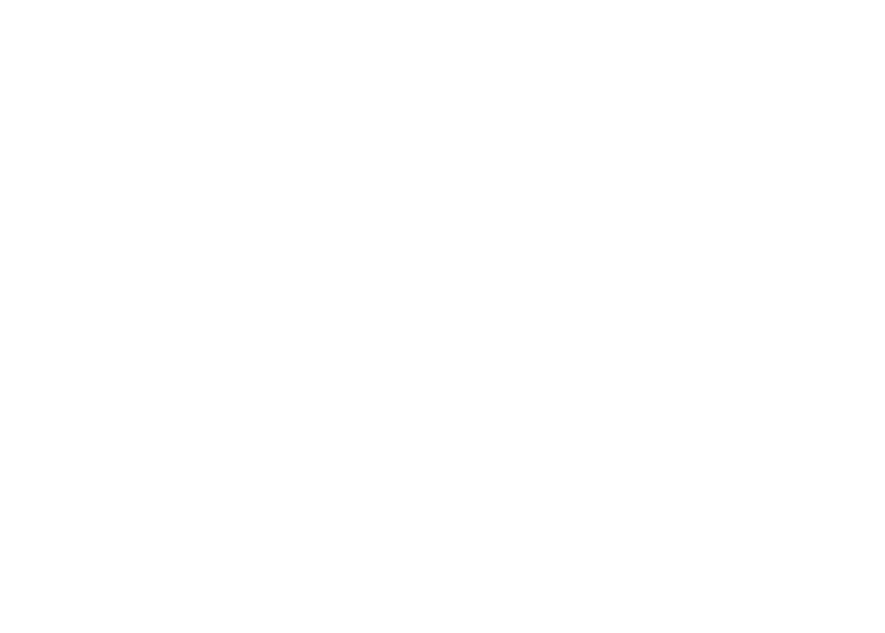
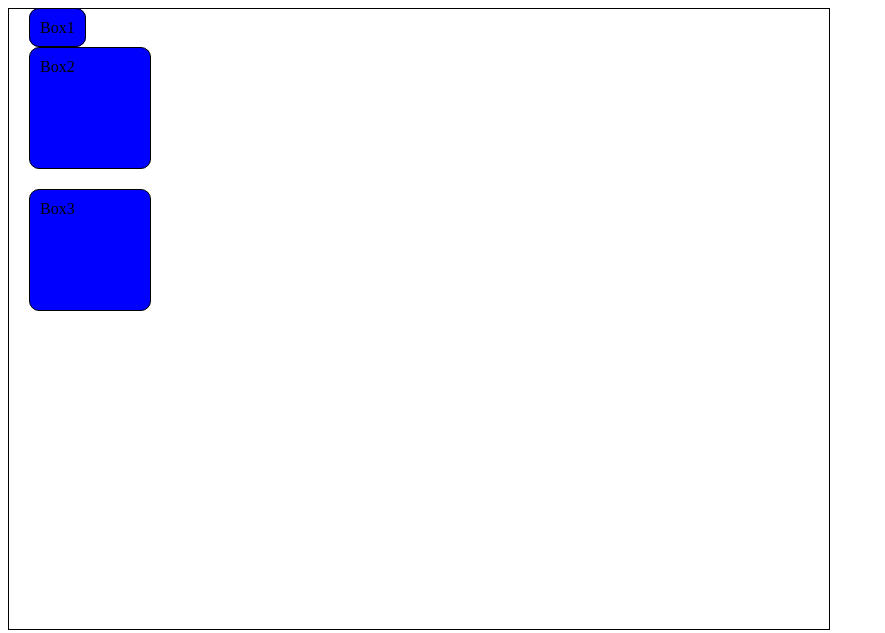
Before and after one commit to PrinceKumarCodes/Css_With_Project, a plain HTML site: page Display_Properties/index.html in a window 1280 px wide. Shown: the whole page, without its empty margins (0-885 px from the left). Drawn offline with Linux system fonts and the light colour scheme.

Commit message:
Update files

```diff
--- a/Display_Properties/index.html
+++ b/Display_Properties/index.html
@@ -7,9 +7,24 @@
     <title>Document</title>
     <link rel="stylesheet" href="style.css">
 </head>
+<!-- display: inline / block / inline-block / none -->
 
 <body>
+    <div id="display">
+        <div id="inline-box">
+            Box1
+        </div>
+        <div id="block-box">
+            Box2
+        </div>
+        <div id="inline-block-box">
+            Box3
+        </div>
+        <div id="none-box">
+            Box4
+        </div>
 
+    </div>
 </body>
 
 </html>
--- a/Display_Properties/style.css
+++ b/Display_Properties/style.css
@@ -0,0 +1,60 @@
+#display {
+  width: 800px;
+  height: 600px;
+  border: 1px solid black;
+  padding: 10px;
+}
+
+#inline-box {
+  width: 100px;
+  height: 100px;
+  background-color: blue;
+  border: 1px solid black;
+  border-radius: 10px;
+  padding: 10px;
+  margin: 10px;
+  display: inline;
+  /*
+  inline - Takes only the space required by the element.
+  (no margin/ no padding from top and bottom)and
+  we can't set width and height from top and bottom
+  */
+}
+#block-box {
+  width: 100px;
+  height: 100px;
+  background-color: blue;
+  border: 1px solid black;
+  border-radius: 10px;
+  padding: 10px;
+  margin: 10px;
+  display: block;
+  /* block - Takes full space available in width. */
+}
+
+#inline-block-box {
+  width: 100px;
+  height: 100px;
+  background-color: blue;
+  border: 1px solid black;
+  border-radius: 10px;
+  padding: 10px;
+  margin: 10px;
+  display: inline-block;
+  /* inline-block - Similar to inline but we can set margin & padding width , heidth as well. */
+}
+#none-box {
+  width: 100px;
+  height: 100px;
+  background-color: blue;
+  border: 1px solid black;
+  border-radius: 10px;
+  padding: 10px;
+  margin: 10px;
+  display: none;
+  /* none - To remove element from document flow. */
+  visibility: hidden;
+  /*When visibility is set to none, space for the element is reserved.
+   But for display set to none,no space is reserved or blocked for the element.;
+  */
+}
--- a/Selectors/style.css
+++ b/Selectors/style.css
@@ -0,0 +1,28 @@
+* {
+  /* This is universal selector   */
+  background-color: aquamarine;
+}
+
+#box1 {
+  /* This is Id selector */
+  background-color: blue;
+}
+
+.box2 {
+  /* This is class selector   */
+  background-color: blueviolet;
+}
+p {
+  /* This is element selector     */
+  background-color: brown;
+}
+article {
+  /* This is element selector     */
+  background-color: antiquewhite;
+}
+
+p,
+article {
+  /* This is group selector   */
+  background-color: yellow;
+}
--- a/Units_in_css/style.css
+++ b/Units_in_css/style.css
@@ -0,0 +1,61 @@
+/*
+-----------Units in CSS------------
+There are two types of units in css
+1) absolute unit(px, cm, mm, inch)
+2) relative unit(%, em, rem,
+
+
+96px == 1 inch == 2.54cm
+96px == 1 inch == 0.26mm
+
+
+(PPI(pixels per inch)>96px) ==> High resolution   ----> It used in digital screen
+(PPI(pixels per inch)<96px) ==> Low resolution
+
+
+DPI(dot per inch) ----> It used in printing press
+font-size: 2px;
+
+ */
+
+body {
+  text-align: center;
+  display: flex;
+  justify-content: center;
+  align-items: center;
+  margin: 200px;
+}
+
+.container {
+  width: 100%;
+  /* Percentage (%)
+  It is often used to define a size as relative to an element's parent object. */
+
+  background-color: blue;
+  transform: scale(2);
+  border-radius: 5px;
+  padding: 5px;
+  font-size: 20px;
+}
+.skills {
+  background-color: yellow;
+  padding: 10px;
+  border-radius: 5px;
+  font-size: 2em;
+  /* Font size of the parent, in the case of typographical properties like font-size , and
+  font size of the element itself, in the case of other properties like . */
+}
+
+.skill-items {
+  background-color: blueviolet;
+  padding: 2px;
+  border-radius: 5px;
+  font-size: 1rem;
+  /* Font size of the root element. */
+
+
+}
+d{
+    /* ---------Others--------------
+1vh: relative to 1% viewport height of the body or screen
+1vw : relative to 1% viewport width of the body or screen */
```
Also changed, not shown: Selectors/index.html (+9 -0 lines), Units_in_css/index.html (+9 -1 lines).
